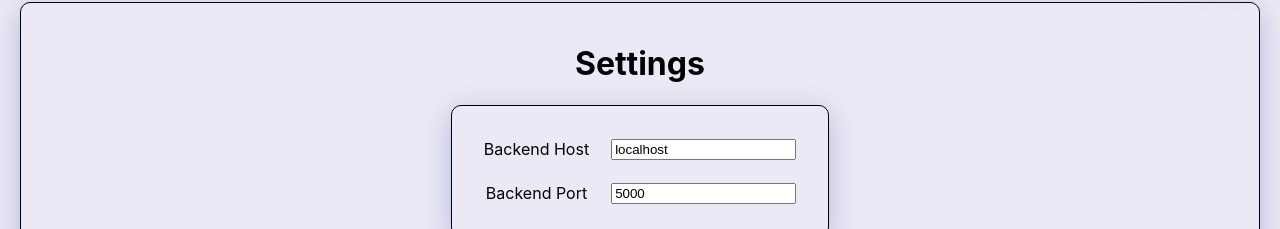
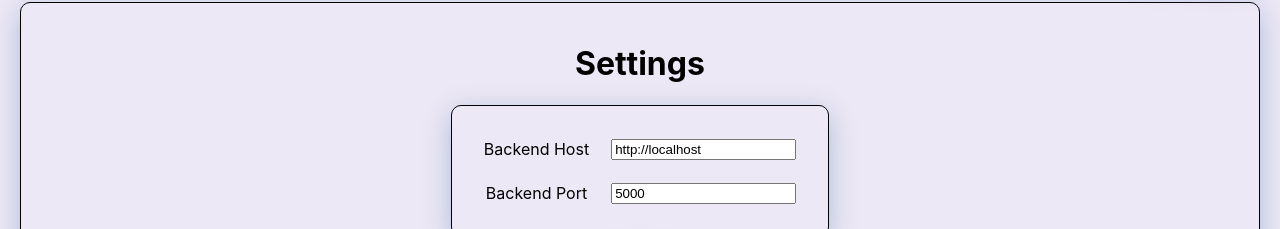
Before and after one commit to Mahasvan/munhelper-frontend, a React (Create React App) app: page /settings in a window 1280 px wide. Shown: the part 77-306 px from the top of the page. Built offline with nearby package versions, Linux system fonts and the light colour scheme; no server answers.

Commit message:
Add http:// to default host

```diff
--- a/src/components/settingsTable/SettingsTable.jsx
+++ b/src/components/settingsTable/SettingsTable.jsx
@@ -15,7 +15,7 @@ const handleSubmit = (e, host, port, setCookie) => {
 const SettingsTable = () => {
   // todo: get the values from cookie
   const [cookies, setCookie, ..._] = useCookies(['backendHost', 'backendPort'])
-  const [backendHost, setBackendHost] = useState(cookies.backendHost || 'localhost')
+  const [backendHost, setBackendHost] = useState(cookies.backendHost || 'http://localhost')
   const [backendPort, setBackendPort] = useState(cookies.backendPort || 5000)
 
   return (
```
